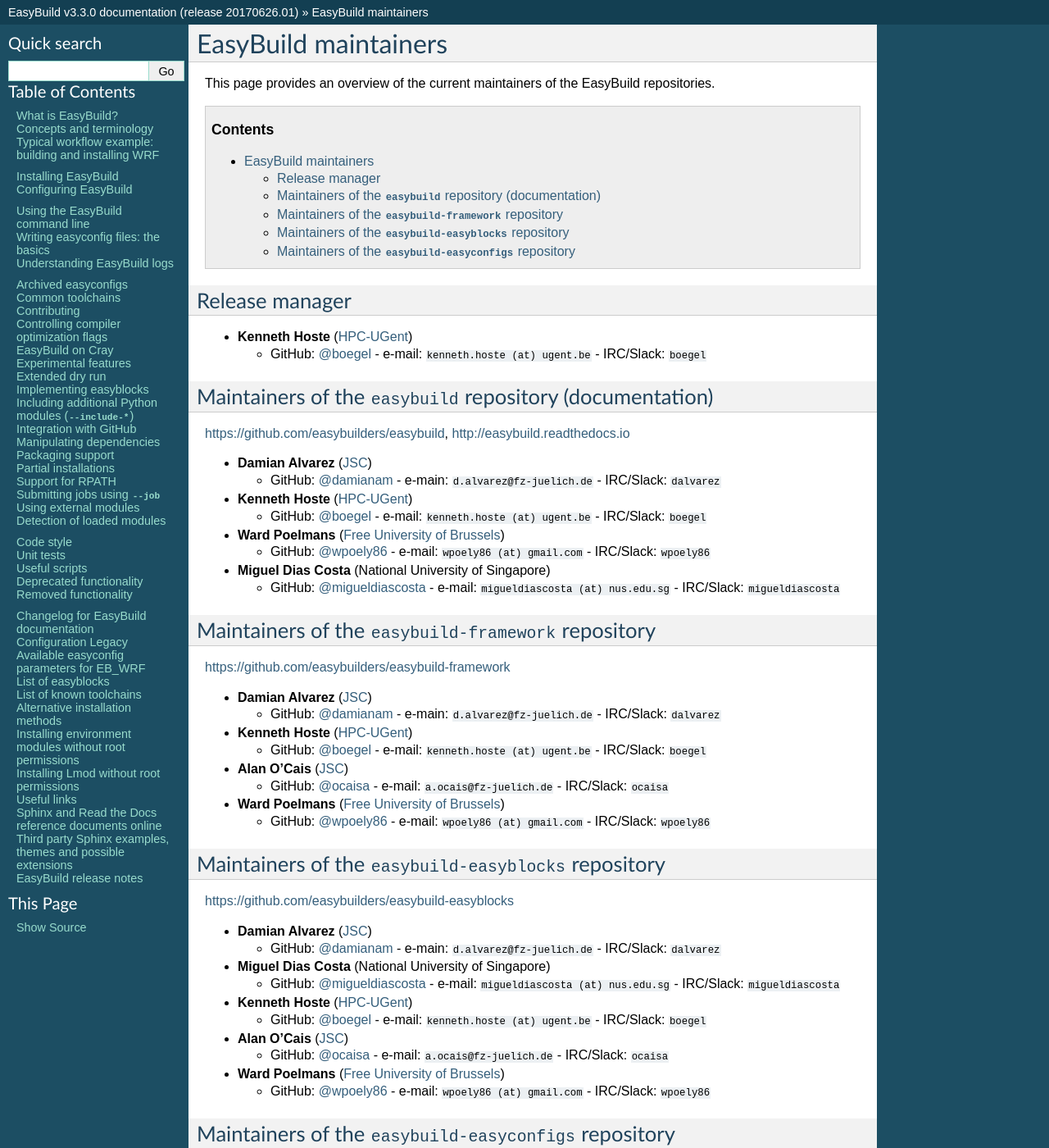
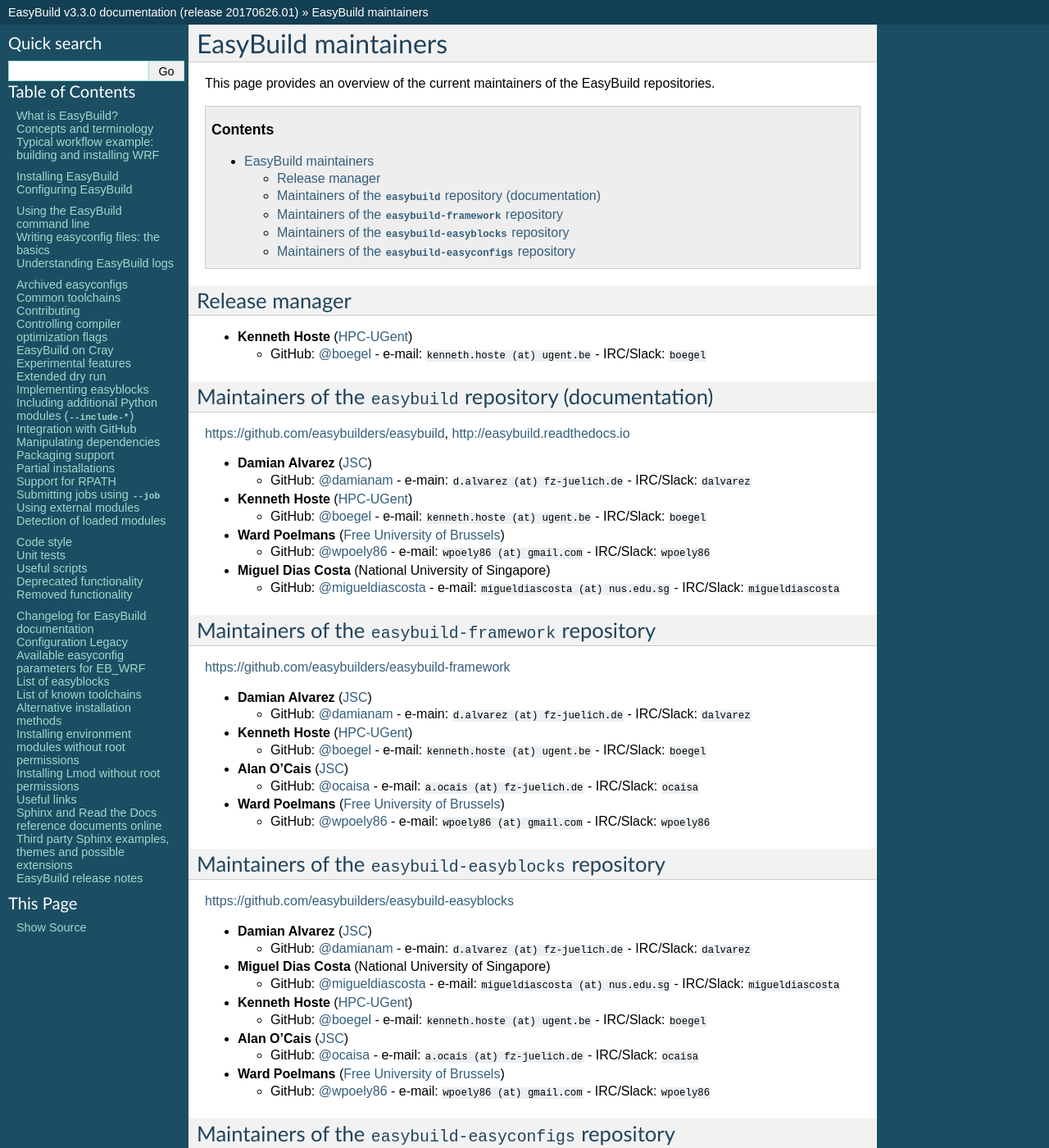
Before and after one commit to easybuilders/easybuild, a Sphinx documentation site: the page built from docs/Maintainers.rst, in a window 1280 px wide and 1400 px high. Shown: the whole window at 82% size. Built offline with Sphinx 7.4.7, drawn with Linux system fonts in a browser that asks for light colours.

Commit message:
fix typos

```diff
--- a/docs/Contributing.rst
+++ b/docs/Contributing.rst
@@ -403,7 +404,7 @@
 For pull requests to the easyconfig repository, we recommend using this format for the pull request title
 when contributing new easyconfig files::
 
-  {<moduleclass>}[<toolchain>] <software name> <software version> <extra info>``
+  {<moduleclass>}[<toolchain>] <software name> <software version> <extra info>
 
 For example:
 
--- a/docs/Maintainers.rst
+++ b/docs/Maintainers.rst
@@ -28,7 +28,7 @@
 
 * **Damian Alvarez** (`JSC <http://www.fz-juelich.de/ias/jsc/EN>`_)
 
-  * GitHub: `@damianam <https://github.com/damianam>`_ - e-main: ``d.alvarez@fz-juelich.de`` - IRC/Slack: ``dalvarez``
+  * GitHub: `@damianam <https://github.com/damianam>`_ - e-main: ``d.alvarez (at) fz-juelich.de`` - IRC/Slack: ``dalvarez``
 
 * **Kenneth Hoste** (`HPC-UGent <http://www.ugent.be/hpc/en>`_)
 
@@ -52,7 +52,7 @@
 
 * **Damian Alvarez** (`JSC <http://www.fz-juelich.de/ias/jsc/EN>`_)
 
-  * GitHub: `@damianam <https://github.com/damianam>`_ - e-main: ``d.alvarez@fz-juelich.de`` - IRC/Slack: ``dalvarez``
+  * GitHub: `@damianam <https://github.com/damianam>`_ - e-main: ``d.alvarez (at) fz-juelich.de`` - IRC/Slack: ``dalvarez``
 
 * **Kenneth Hoste** (`HPC-UGent <http://www.ugent.be/hpc/en>`_)
 
@@ -60,7 +60,7 @@
 
 * **Alan O'Cais** (`JSC <http://www.fz-juelich.de/ias/jsc/EN>`_)
 
-  * GitHub: `@ocaisa <https://github.com/ocaisa>`_ - e-mail: ``a.ocais@fz-juelich.de`` - IRC/Slack: ``ocaisa``
+  * GitHub: `@ocaisa <https://github.com/ocaisa>`_ - e-mail: ``a.ocais (at) fz-juelich.de`` - IRC/Slack: ``ocaisa``
 
 * **Ward Poelmans** (`Free University of Brussels <https://cc.ulb.ac.be/hpc/>`_)
 
@@ -76,7 +76,7 @@
 
 * **Damian Alvarez** (`JSC <http://www.fz-juelich.de/ias/jsc/EN>`_)
 
-  * GitHub: `@damianam <https://github.com/damianam>`_ - e-main: ``d.alvarez@fz-juelich.de`` - IRC/Slack: ``dalvarez``
+  * GitHub: `@damianam <https://github.com/damianam>`_ - e-main: ``d.alvarez (at) fz-juelich.de`` - IRC/Slack: ``dalvarez``
 
 * **Miguel Dias Costa** (National University of Singapore)
 
@@ -88,7 +88,7 @@
 
 * **Alan O'Cais** (`JSC <http://www.fz-juelich.de/ias/jsc/EN>`_)
 
-  * GitHub: `@ocaisa <https://github.com/ocaisa>`_ - e-mail: ``a.ocais@fz-juelich.de`` - IRC/Slack: ``ocaisa``
+  * GitHub: `@ocaisa <https://github.com/ocaisa>`_ - e-mail: ``a.ocais (at) fz-juelich.de`` - IRC/Slack: ``ocaisa``
 
 * **Ward Poelmans** (`Free University of Brussels <https://cc.ulb.ac.be/hpc/>`_)
 
```
Also changed, not shown: other parts of docs/Contributing.rst (+2 -1 lines).
